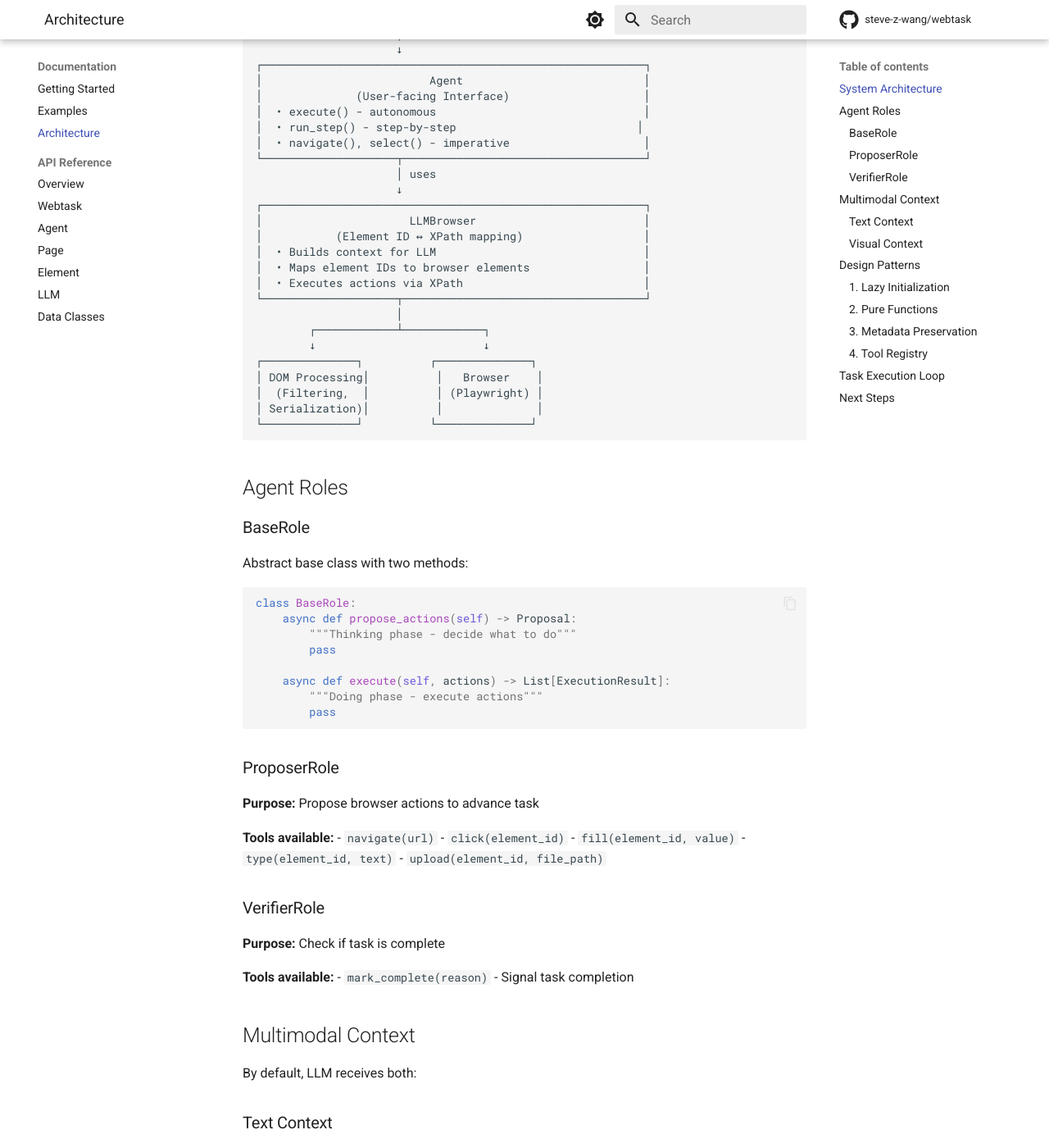
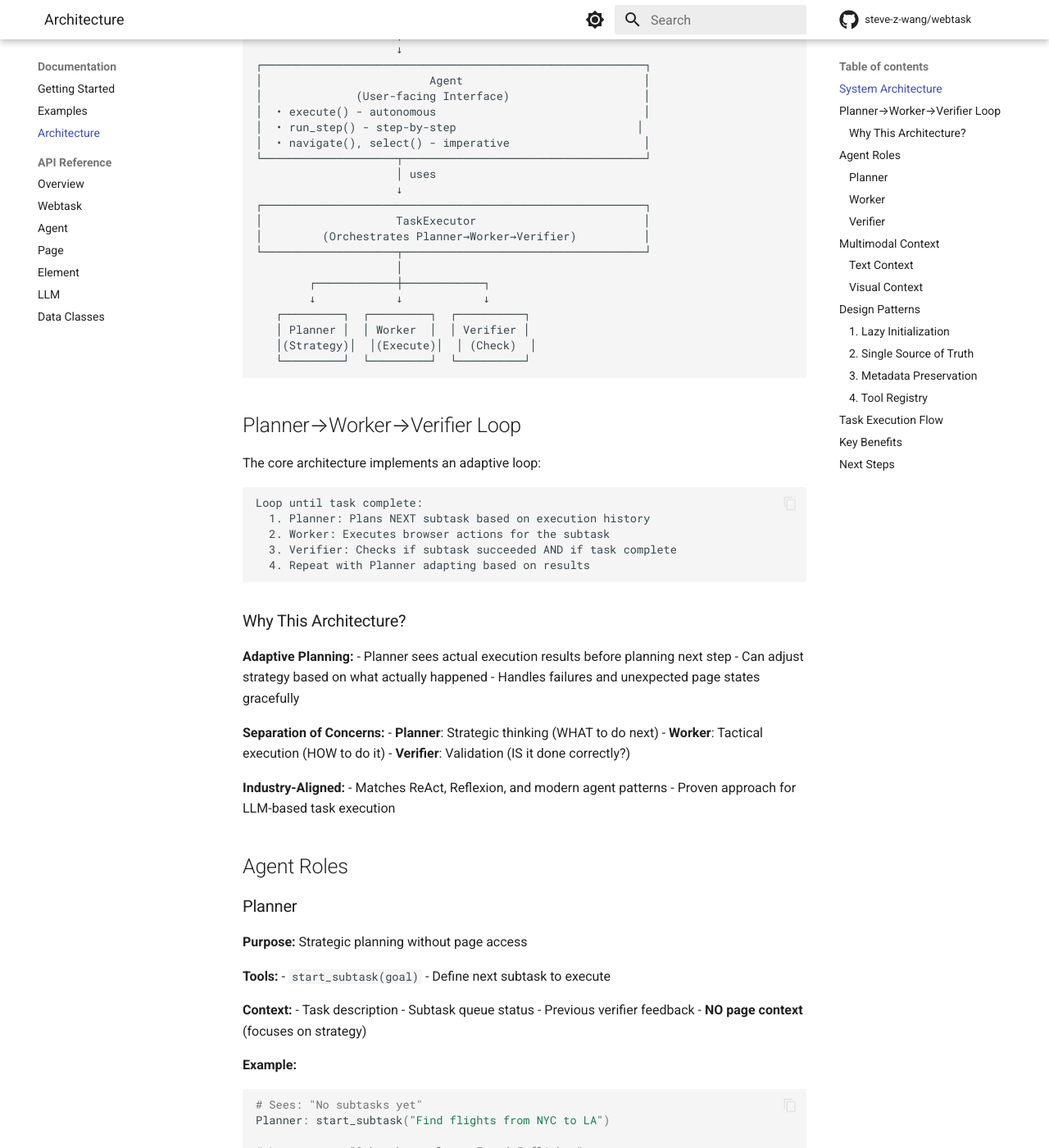
Before and after one commit to steve-z-wang/webtask, an MkDocs documentation site: the page built from docs/architecture.md, in a window 1280 px wide and 1400 px high, scrolled down 400 px. Shown: the whole window at 82% size. Built offline with MkDocs 1.6.1 and Material for MkDocs 9.7.7, drawn with Linux system fonts in a browser that asks for light colours; comment, search, counter and statistics services are not loaded; some of the changed text lies outside the part shown.

Commit message:
Update documentation for v0.10.0 Planner→Worker→Verifier architecture
- Rewrote docs/architecture.md to describe new Planner→Worker→Verifier loop
- Removed action_delay parameter from docs/getting-started.md examples
- Renamed Scheduler → Planner in docs/scheduler-worker-verifier-design.md
- Updated all examples and diagrams to reflect current architecture
- Added explanation of adaptive planning benefits
- Clarified role responsibilities and tool sets

🤖 Generated with [Claude Code](https://claude.com/claude-code)

Co-Authored-By: Claude <noreply@anthropic.com>

````diff
--- a/docs/architecture.md
+++ b/docs/architecture.md
@@ -23,72 +23,141 @@ Understanding how webtask works internally.
                      │ uses
                      ↓
 ┌─────────────────────────────────────────────────────────┐
-│                      LLMBrowser                         │
-│           (Element ID ↔ XPath mapping)                  │
-│  • Builds context for LLM                               │
-│  • Maps element IDs to browser elements                 │
-│  • Executes actions via XPath                           │
+│                    TaskExecutor                         │
+│         (Orchestrates Planner→Worker→Verifier)          │
 └────────────────────┬────────────────────────────────────┘
                      │
-        ┌────────────┴────────────┐
-        ↓                         ↓
-┌──────────────┐          ┌──────────────┐
-│ DOM Processing│          │   Browser    │
-│  (Filtering,  │          │ (Playwright) │
-│ Serialization)│          │              │
-└──────────────┘          └──────────────┘
+        ┌────────────┼────────────┐
+        ↓            ↓            ↓
+   ┌─────────┐  ┌─────────┐  ┌──────────┐
+   │ Planner │  │ Worker  │  │ Verifier │
+   │(Strategy)│  │(Execute)│  │ (Check)  │
+   └─────────┘  └─────────┘  └──────────┘
 ```
+
+
+## Planner→Worker→Verifier Loop
+
+The core architecture implements an adaptive loop:
+
+```
+Loop until task complete:
+  1. Planner: Plans NEXT subtask based on execution history
+  2. Worker: Executes browser actions for the subtask
+  3. Verifier: Checks if subtask succeeded AND if task complete
+  4. Repeat with Planner adapting based on results
+```
+
+### Why This Architecture?
+
+**Adaptive Planning:**
+- Planner sees actual execution results before planning next step
+- Can adjust strategy based on what actually happened
+- Handles failures and unexpected page states gracefully
+
+**Separation of Concerns:**
+- **Planner**: Strategic thinking (WHAT to do next)
+- **Worker**: Tactical execution (HOW to do it)
+- **Verifier**: Validation (IS it done correctly?)
+
+**Industry-Aligned:**
+- Matches ReAct, Reflexion, and modern agent patterns
+- Proven approach for LLM-based task execution
 
 
 ## Agent Roles
 
-### BaseRole
+### Planner
 
-Abstract base class with two methods:
+**Purpose:** Strategic planning without page access
 
+**Tools:**
+- `start_subtask(goal)` - Define next subtask to execute
+
+**Context:**
+- Task description
+- Subtask queue status
+- Previous verifier feedback
+- **NO page context** (focuses on strategy)
+
+**Example:**
 ```python
-class BaseRole:
-    async def propose_actions(self) -> Proposal:
-        """Thinking phase - decide what to do"""
-        pass
+# Sees: "No subtasks yet"
+Planner: start_subtask("Find flights from NYC to LA")
 
-    async def execute(self, actions) -> List[ExecutionResult]:
-        """Doing phase - execute actions"""
-        pass
+# Later sees: "Subtask complete: Found 5 flights"
+Planner: start_subtask("Select cheapest flight under $400")
 ```
 
-### ProposerRole
+### Worker
 
-**Purpose:** Propose browser actions to advance task
+**Purpose:** Execute browser actions for current subtask
 
-**Tools available:**
-- `navigate(url)`
-- `click(element_id)`
-- `fill(element_id, value)`
-- `type(element_id, text)`
-- `upload(element_id, file_path)`
+**Tools:**
+- `navigate(url)` - Go to URL
+- `click(element_id)` - Click element
+- `fill(element_id, value)` - Fill form field
+- `type(element_id, text)` - Type into element
+- `upload(element_id, file_path)` - Upload file
+- `wait(seconds)` - Wait for page
+- `mark_done_working()` - Signal completion
 
-### VerifierRole
+**Context:**
+- Current subtask goal
+- Page state (DOM + screenshot with bounding boxes)
+- Previous iterations in this session
 
-**Purpose:** Check if task is complete
+**Example:**
+```python
+# Subtask: "Find flights from NYC to LA"
+Worker: navigate("https://airline.com")
+Worker: click(element_id="search-flights")
+Worker: fill(element_id="from", value="NYC")
+Worker: fill(element_id="to", value="LA")
+Worker: click(element_id="search-button")
+Worker: mark_done_working()
+```
 
-**Tools available:**
-- `mark_complete(reason)` - Signal task completion
+### Verifier
+
+**Purpose:** Check subtask success and task completion
+
+**Tools:**
+- `mark_subtask_complete(details)` - Subtask succeeded
+- `mark_subtask_failed(reason)` - Subtask failed
+- `mark_task_complete(details)` - Entire task done
+- `wait(seconds)` - Wait for page to load
+
+**Context:**
+- Task description
+- Current subtask description
+- Worker's actions
+- Page state (DOM + screenshot)
+
+**Example:**
+```python
+# Sees worker filled search form and clicked search
+Verifier: wait(2)  # Let results load
+Verifier: mark_subtask_complete("Found 5 available flights")
+
+# Later...
+Verifier: mark_task_complete("Flight booked, confirmation number ABC123")
+```
 
 
 ## Multimodal Context
 
-By default, LLM receives both:
+By default, Worker and Verifier receive both:
 
 ### Text Context
 - Cleaned DOM tree in markdown format
-- Element IDs for each interactive element
-- Hierarchy preserved
+- Element IDs for each interactive element (button-0, input-1, etc.)
+- Hierarchy preserved for understanding page structure
 
 ### Visual Context
 - Screenshot of current page
 - Bounding boxes drawn around interactive elements
-- Labels showing element IDs
+- Labels showing element IDs matching text context
 
 This dual context significantly improves accuracy compared to text-only approaches.
 
@@ -104,66 +173,104 @@ wt = Webtask()  # No browser yet
 agent = await wt.create_agent(llm)  # Browser launches here
 ```
 
-### 2. Pure Functions
+### 2. Single Source of Truth
 
-`WebContextBuilder.build_context()` is stateless:
-- Takes page and config
-- Returns string and element map
-- No side effects
-- Framework-agnostic
+Session and iteration numbers stored once in data classes:
+
+```python
+@dataclass
+class Iteration:
+    iteration_number: int  # Set once, used everywhere
+    observation: str
+    thinking: str
+    tool_calls: List[ToolCall]
+```
+
+No enumerate calculations - just use `iteration.iteration_number`.
 
 ### 3. Metadata Preservation
 
-`add_node_reference.py` preserves original nodes through filtering:
-- Filtered tree: clean for LLM
-- Original references: correct XPath
-- Best of both worlds
+Original DOM nodes preserved through filtering:
+- Filtered tree: clean for LLM display
+- Original references: correct XPath for browser
+- `add_node_reference.py` maintains the link
 
 ### 4. Tool Registry
 
 Each role has its own tool registry:
-- ProposerRole: browser actions
-- VerifierRole: completion check
+- Planner: planning tools (start_subtask)
+- Worker: browser actions (navigate, click, etc.)
+- Verifier: completion tools (mark_complete, mark_failed)
 - Type-safe with Pydantic schemas
 
 
-## Task Execution Loop
+## Task Execution Flow
 
 ```
 ┌─────────────────────────────────────┐
-│ 1. Agent creates Task (owns state)  │
+│ 1. User: agent.execute(task)        │
 └──────────────┬──────────────────────┘
                ↓
 ┌─────────────────────────────────────┐
-│ 2. TaskExecutor receives Task       │
+│ 2. Agent creates TaskExecution      │
 └──────────────┬──────────────────────┘
                ↓
 ┌─────────────────────────────────────┐
-│ 3. Select role (Proposer/Verifier)  │
+│ 3. TaskExecutor.run() starts loop   │
+└──────────────┬──────────────────────┘
+               ↓
+       ┌───────┴───────┐
+       │   Main Loop   │
+       └───────┬───────┘
+               ↓
+┌─────────────────────────────────────┐
+│ 4. Planner: plan next subtask       │
+│    - Sees execution history         │
+│    - Decides strategic next step    │
+│    - Creates subtask                │
 └──────────────┬──────────────────────┘
                ↓
 ┌─────────────────────────────────────┐
-│ 4. Role.propose_actions() → LLM     │
+│ 5. Worker: execute subtask          │
+│    - Gets page context              │
+│    - Performs browser actions       │
+│    - Signals when done              │
 └──────────────┬──────────────────────┘
                ↓
 ┌─────────────────────────────────────┐
-│ 5. Role.execute(actions) → Browser  │
+│ 6. Verifier: check results          │
+│    - Reviews worker actions         │
+│    - Checks page state              │
+│    - Marks subtask complete/failed  │
+│    - Checks if task complete        │
 └──────────────┬──────────────────────┘
                ↓
-┌─────────────────────────────────────┐
-│ 6. Create Step (proposal + results) │
-└──────────────┬──────────────────────┘
+          Task done? ──No──> Loop back to step 4
+               │
+              Yes
                ↓
 ┌─────────────────────────────────────┐
-│ 7. Record step in task history      │
-└──────────────┬──────────────────────┘
-               ↓
-┌─────────────────────────────────────┐
-│ 8. Transition to next mode          │
-└──────────────┬──────────────────────┘
-               ↓
-         Repeat or Done
+│ 7. Return TaskResult to user        │
+└─────────────────────────────────────┘
 ```
+
+
+## Key Benefits
+
+**Adaptivity:**
+- Planner adjusts strategy based on actual results
+- Can recover from failures and unexpected states
+- No rigid upfront planning
+
+**Robustness:**
+- Each role has clear, focused responsibility
+- Verifier catches mistakes before continuing
+- Can retry failed subtasks with different approaches
+
+**Debuggability:**
+- Clear session and iteration numbering (1-indexed everywhere)
+- Full execution history preserved
+- Debug files match console output
 
 
 ## Next Steps
````
Also changed, not shown: docs/getting-started.md (+1 -8 lines), docs/scheduler-worker-verifier-design.md (+12 -12 lines).
